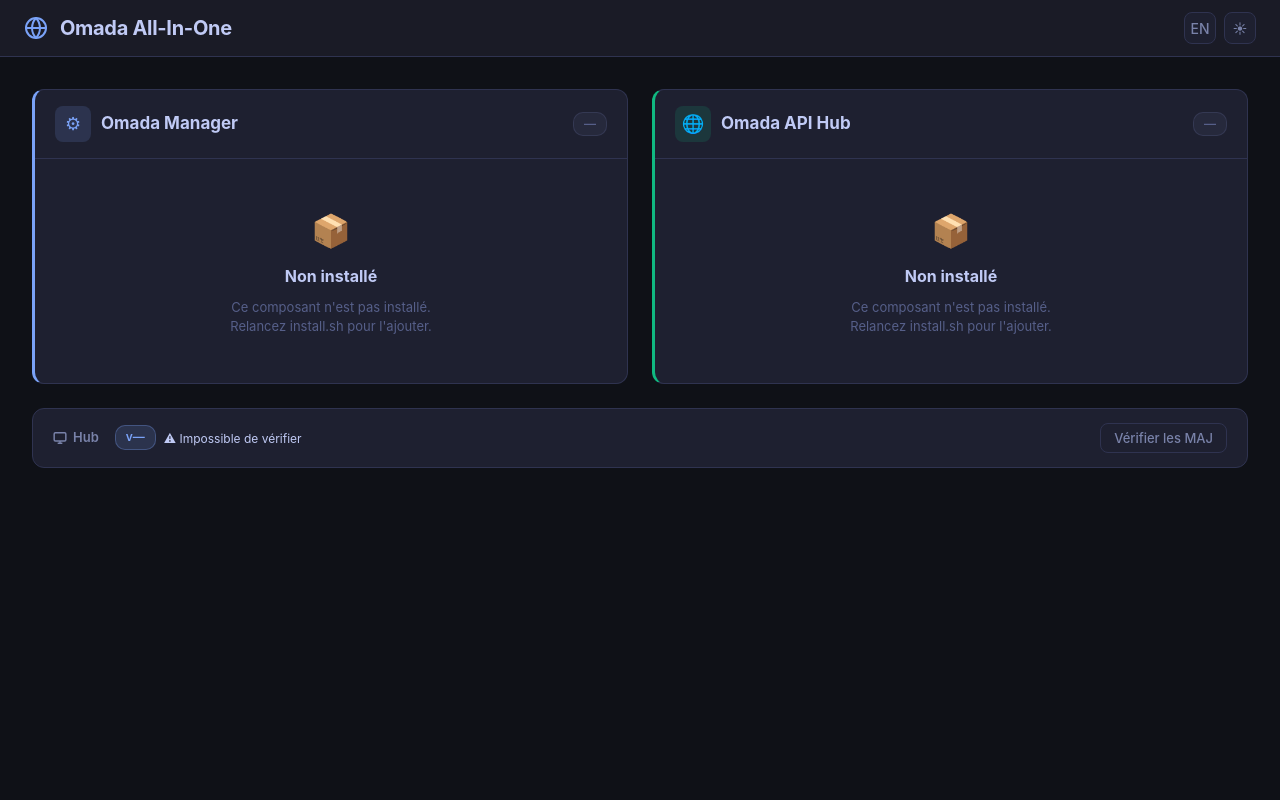
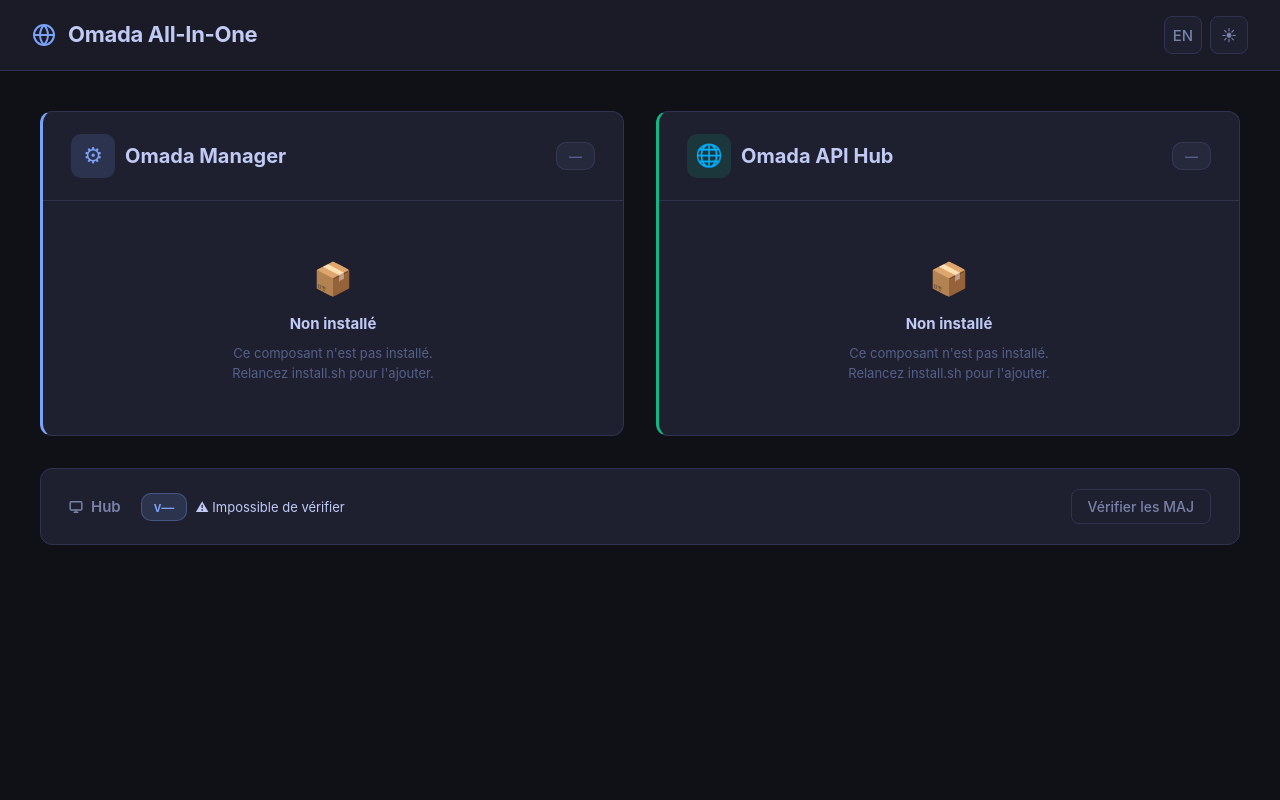
Before and after one commit to Vayaris/Omada-All-in-One, a Flask app: page / in a window 1280 px wide. Run offline with Flask 3, Linux system fonts and the light colour scheme; data that the repository does not hold is empty.

Commit message:
fix: VERSION 1.0.2, larger UI, no false error when Manager has no GitHub releases

```diff
--- a/app/static/style.css
+++ b/app/static/style.css
@@ -61,6 +61,7 @@ body {
     background: var(--bg-primary);
     color: var(--text-primary);
     min-height: 100vh;
+    font-size: 15px;
     line-height: 1.6;
     transition: background 0.25s, color 0.25s;
 }
@@ -72,7 +73,7 @@ body {
     display: flex;
     align-items: center;
     justify-content: space-between;
-    padding: 12px 24px;
+    padding: 16px 32px;
     background: var(--bg-secondary);
     border-bottom: 1px solid var(--border);
     position: sticky;
@@ -100,7 +101,7 @@ body {
 }
 
 .header-left h1 {
-    font-size: 20px;
+    font-size: 22px;
     font-weight: 700;
     letter-spacing: -0.3px;
 }
@@ -118,10 +119,10 @@ body {
     display: inline-flex;
     align-items: center;
     gap: 6px;
-    padding: 9px 18px;
+    padding: 10px 20px;
     border: none;
     border-radius: var(--radius);
-    font-size: 14px;
+    font-size: 15px;
     font-weight: 500;
     cursor: pointer;
     transition: all 0.2s;
@@ -201,19 +202,20 @@ body {
 }
 
 .btn-sm {
-    padding: 6px 13px;
-    font-size: 13px;
+    padding: 8px 16px;
+    font-size: 14px;
 }
 
 .btn-icon {
-    width: 32px;
-    height: 32px;
+    width: 38px;
+    height: 38px;
     padding: 0;
     justify-content: center;
     border: 1px solid var(--border);
     border-radius: var(--radius);
     background: var(--bg-card);
     color: var(--text-secondary);
+    font-size: 15px;
 }
 
 .btn-icon:hover {
@@ -225,9 +227,9 @@ body {
    Version badge
    =================================================================== */
 .version-badge {
-    font-size: 12px;
+    font-size: 13px;
     font-weight: 600;
-    padding: 3px 10px;
+    padding: 4px 12px;
     border-radius: 10px;
     background: rgba(122, 162, 247, 0.15);
     color: var(--accent);
@@ -301,16 +303,16 @@ body {
 .main {
     max-width: 1400px;
     margin: 0 auto;
-    padding: 32px 32px 48px;
+    padding: 40px 40px 64px;
     display: flex;
     flex-direction: column;
-    gap: 24px;
+    gap: 32px;
 }
 
 .dashboard-grid {
     display: grid;
     grid-template-columns: 1fr 1fr;
-    gap: 24px;
+    gap: 32px;
 }
 
 /* ===================================================================
@@ -347,7 +349,7 @@ body {
     display: flex;
     align-items: center;
     justify-content: space-between;
-    padding: 16px 20px;
+    padding: 22px 28px;
     border-bottom: 1px solid var(--border);
 }
 
@@ -358,18 +360,18 @@ body {
 }
 
 .card-title h2 {
-    font-size: 17px;
+    font-size: 20px;
     font-weight: 700;
 }
 
 .card-title-icon {
-    width: 36px;
-    height: 36px;
-    border-radius: 8px;
+    width: 44px;
+    height: 44px;
+    border-radius: 10px;
     display: flex;
     align-items: center;
     justify-content: center;
-    font-size: 18px;
+    font-size: 22px;
 }
 
 .card-manager .card-title-icon {
@@ -383,10 +385,10 @@ body {
 }
 
 .card-body {
-    padding: 22px;
+    padding: 28px;
     display: flex;
     flex-direction: column;
-    gap: 18px;
+    gap: 22px;
 }
 
 /* ===================================================================
@@ -395,20 +397,20 @@ body {
 .status-row {
     display: flex;
     align-items: center;
-    gap: 10px;
-    padding: 12px 14px;
+    gap: 12px;
+    padding: 16px 18px;
     background: var(--bg-primary);
     border-radius: var(--radius);
 }
 
 .status-row .status-text {
-    font-size: 14px;
+    font-size: 15px;
     font-weight: 500;
     flex: 1;
 }
 
 .status-row .status-sub {
-    font-size: 11px;
+    font-size: 12px;
     color: var(--text-muted);
 }
 
@@ -422,7 +424,7 @@ body {
 }
 
 .update-info {
-    font-size: 12px;
+    font-size: 13px;
     font-weight: 500;
     padding: 4px 0;
 }
@@ -445,7 +447,7 @@ body {
 }
 
 .port-info {
-    font-size: 11px;
+    font-size: 13px;
     color: var(--text-muted);
     display: flex;
     align-items: center;
@@ -474,20 +476,20 @@ body {
     background: var(--bg-card);
     border: 1px solid var(--border);
     border-radius: var(--radius-lg);
-    padding: 14px 20px;
+    padding: 20px 28px;
     display: flex;
     align-items: center;
-    gap: 16px;
+    gap: 20px;
     flex-wrap: wrap;
 }
 
 .hub-footer-label {
-    font-size: 13px;
+    font-size: 15px;
     font-weight: 600;
     color: var(--text-secondary);
     display: flex;
     align-items: center;
-    gap: 6px;
+    gap: 8px;
 }
 
 .hub-footer-ver {
@@ -499,7 +501,7 @@ body {
 }
 
 .hub-update-info {
-    font-size: 12px;
+    font-size: 13px;
 }
 
 .hub-footer-actions {
```
